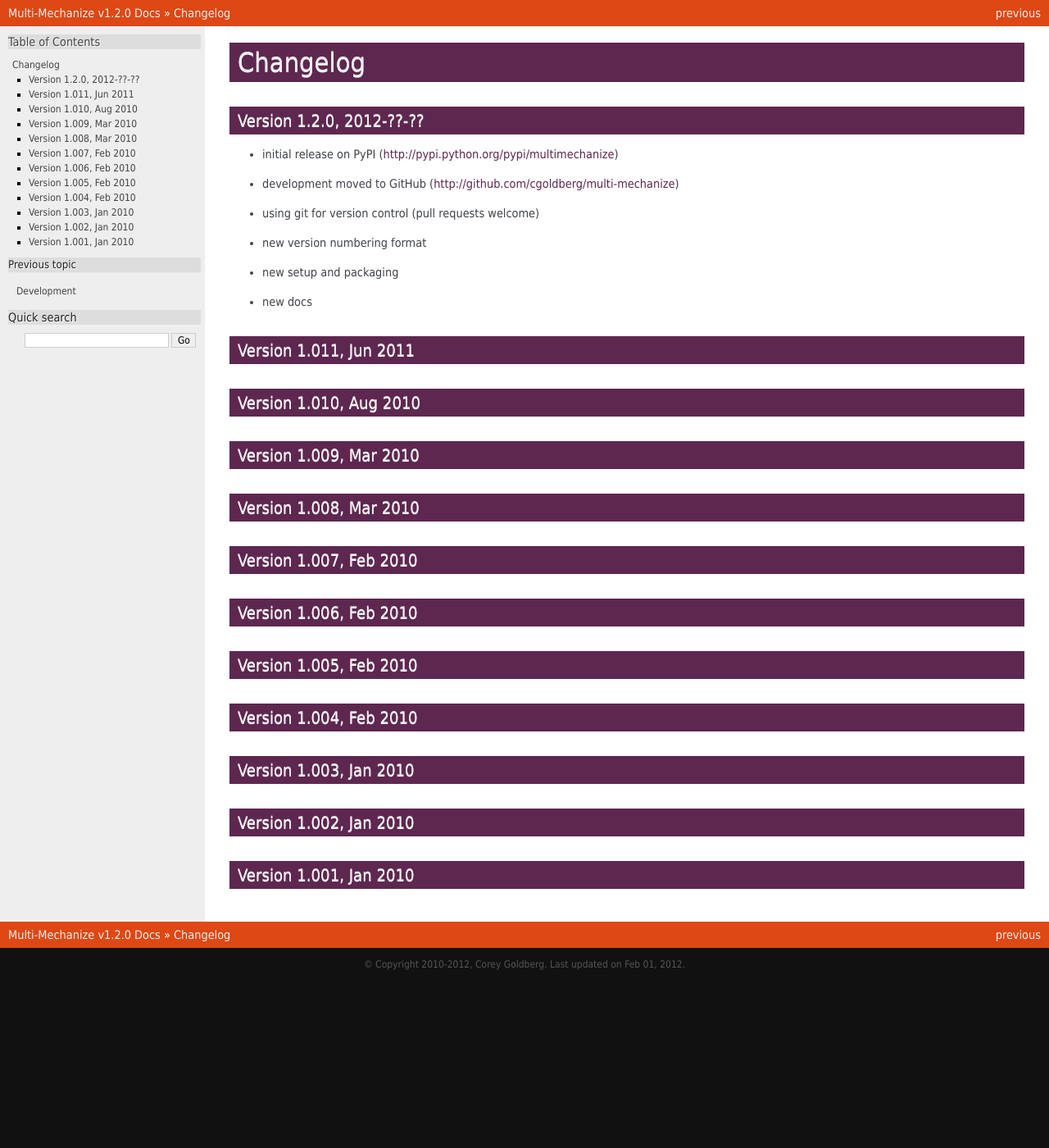
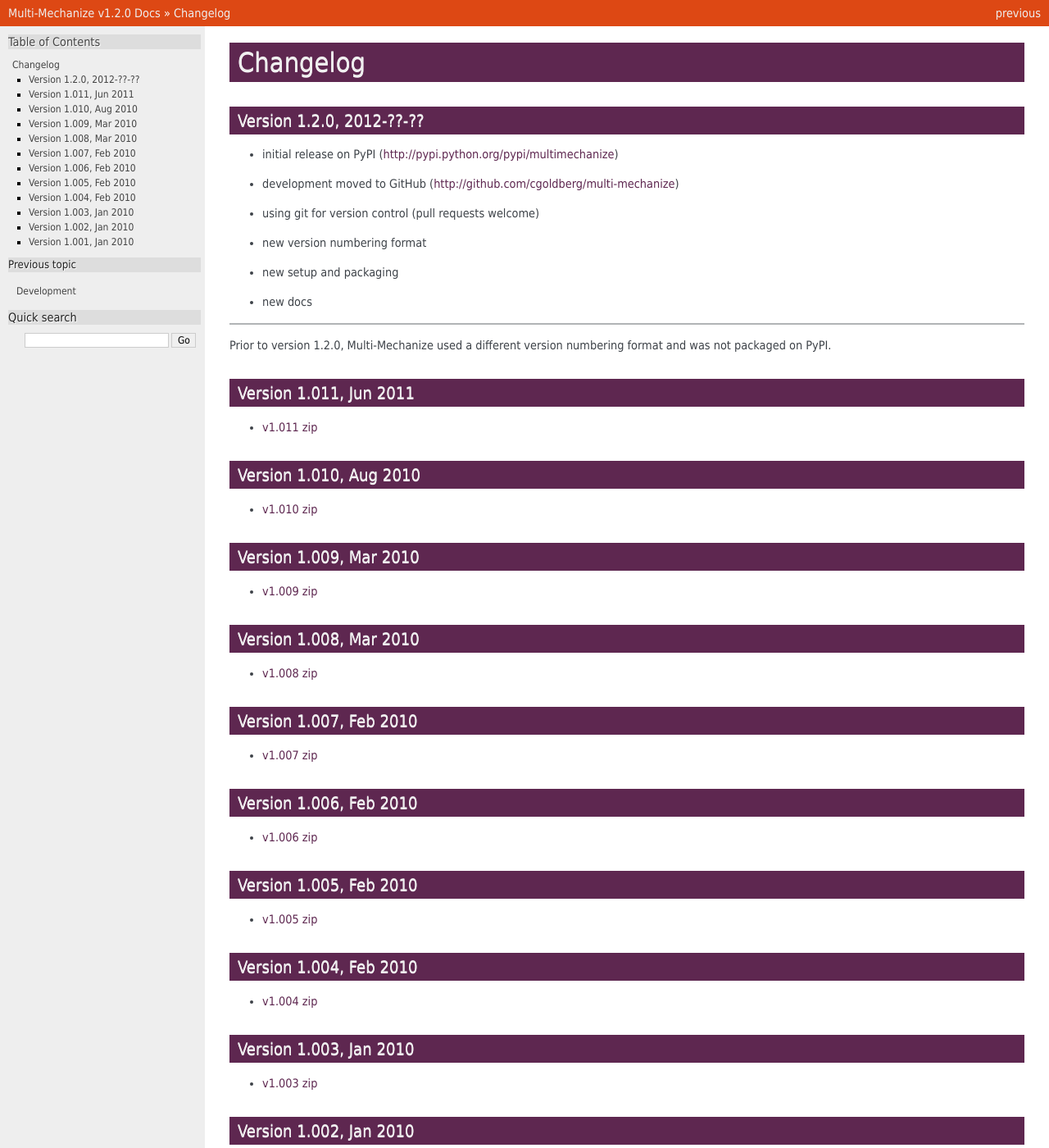
Before and after one commit to cgoldberg/multi-mechanize, a Sphinx documentation site: the page built from docs/changelog.rst, in a window 1280 px wide and 1400 px high. Shown: the whole window at 82% size. Built offline with Sphinx 7.4.7, drawn with Linux system fonts in a browser that asks for light colours.

Commit message:
updated links to old releases

```diff
--- a/docs/changelog.rst
+++ b/docs/changelog.rst
@@ -11,36 +11,62 @@
 * new setup and packaging
 * new docs
 
+----
+
+Prior to version 1.2.0, Multi-Mechanize used a different version numbering format and was not packaged on PyPI.
+
 
 Version 1.011, Jun 2011
 ***********************
 
+* `v1.011 zip <http://multi-mechanize.googlecode.com/files/multi-mechanize_1.011.zip>`_
+
 Version 1.010, Aug 2010
 ***********************
+
+* `v1.010 zip <http://multi-mechanize.googlecode.com/files/multi-mechanize_1.010.zip>`_
 
 Version 1.009, Mar 2010
 ***********************
 
+* `v1.009 zip <http://multi-mechanize.googlecode.com/files/multi-mechanize_1.009.zip>`_
+
 Version 1.008, Mar 2010
 ***********************
+
+* `v1.008 zip <http://multi-mechanize.googlecode.com/files/multi-mechanize_1.008.zip>`_
 
 Version 1.007, Feb 2010
 ***********************
 
+* `v1.007 zip <http://multi-mechanize.googlecode.com/files/multi-mechanize_1.007.zip>`_
+
 Version 1.006, Feb 2010
 ***********************
+
+* `v1.006 zip <http://multi-mechanize.googlecode.com/files/multi-mechanize_1.006.zip>`_
 
 Version 1.005, Feb 2010
 ***********************
 
+* `v1.005 zip <http://multi-mechanize.googlecode.com/files/multi-mechanize_1.005.zip>`_
+
 Version 1.004, Feb 2010
 ***********************
+
+* `v1.004 zip <http://multi-mechanize.googlecode.com/files/multi-mechanize_1.004.zip>`_
 
 Version 1.003, Jan 2010
 ***********************
 
+* `v1.003 zip <http://multi-mechanize.googlecode.com/files/multi-mechanize_1.003.zip>`_
+
 Version 1.002, Jan 2010
 ***********************
 
+* `v1.002 zip <http://multi-mechanize.googlecode.com/files/multi-mechanize_1.002.zip>`_
+
 Version 1.001, Jan 2010
 ***********************
+
+* `v1.001 zip <http://multi-mechanize.googlecode.com/files/multi-mechanize_1.001.zip>`_
```
